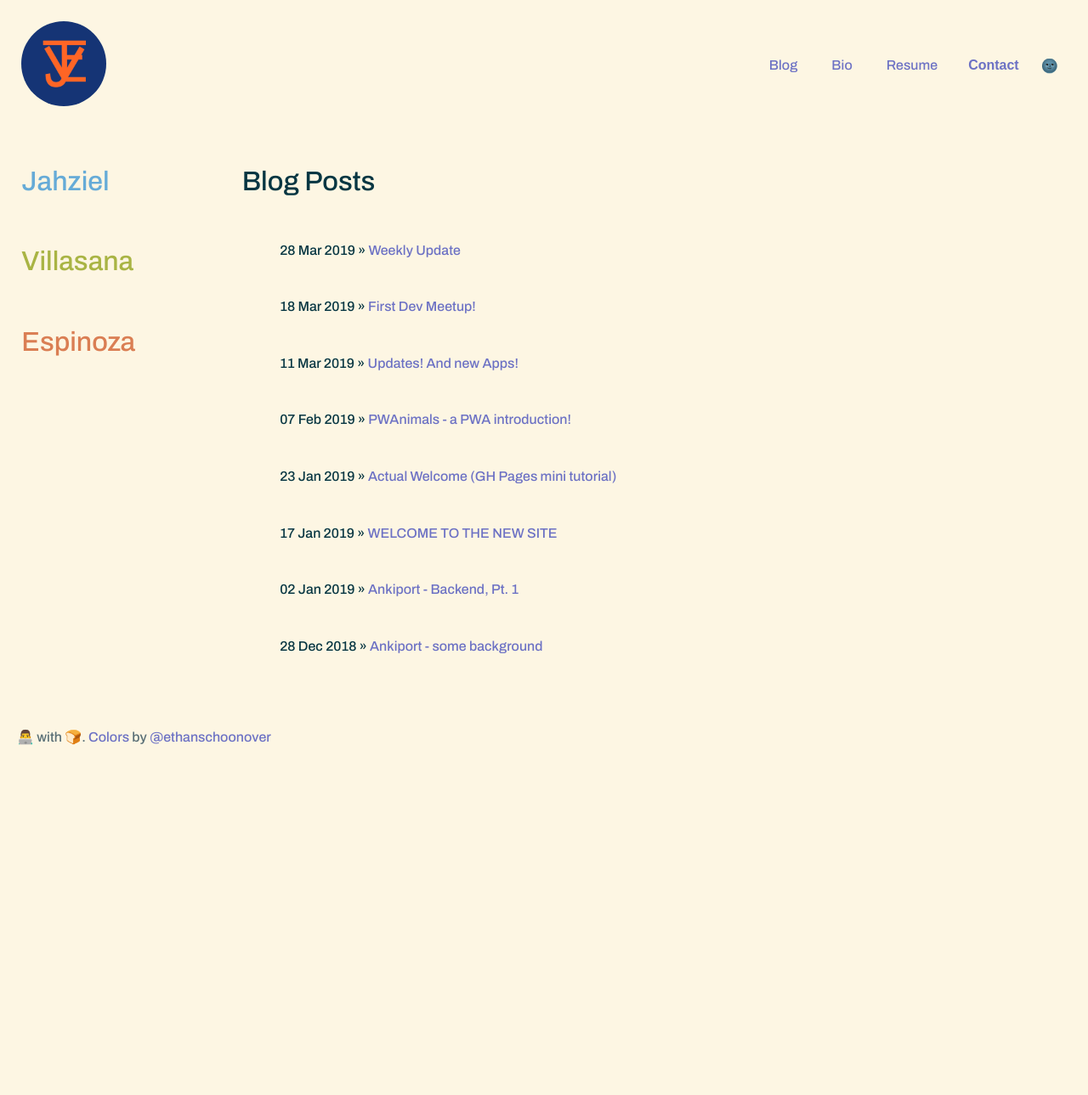
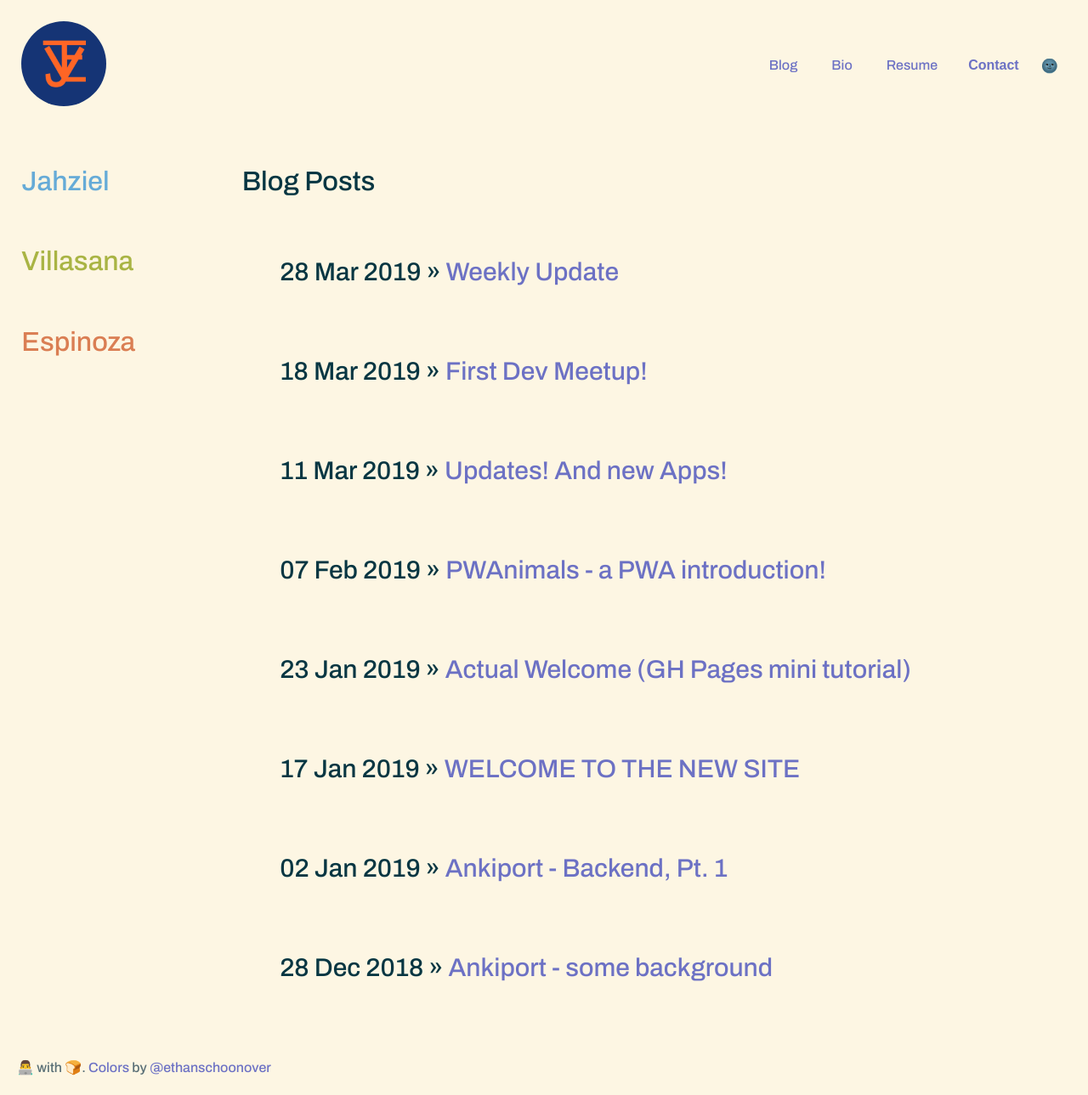
Before and after one commit to jahzielv/jahzielv.github.io, a Jekyll site: the page built from blog.html, in a window 1280 px wide. Shown: the whole page at 85% size. Built offline with Jekyll 4.4.1, drawn with Linux system fonts in a browser that asks for light colours; before the commit the page ends 900 px from its top, so only the background shows below that.

Commit message:
bigger font on blog post list items

```diff
--- a/blog.html
+++ b/blog.html
@@ -9,7 +9,7 @@ permalink: /blog
     <ul class="posts">
         {% for post in site.posts %}
         <li>
-            <p>
+            <p style="font-weight: bold; font-size:30px;">
                 {{ post.date | date_to_string }} &raquo;
                 <a href="{{ post.url }}">{{ post.title }}</a>
             </p>
```
